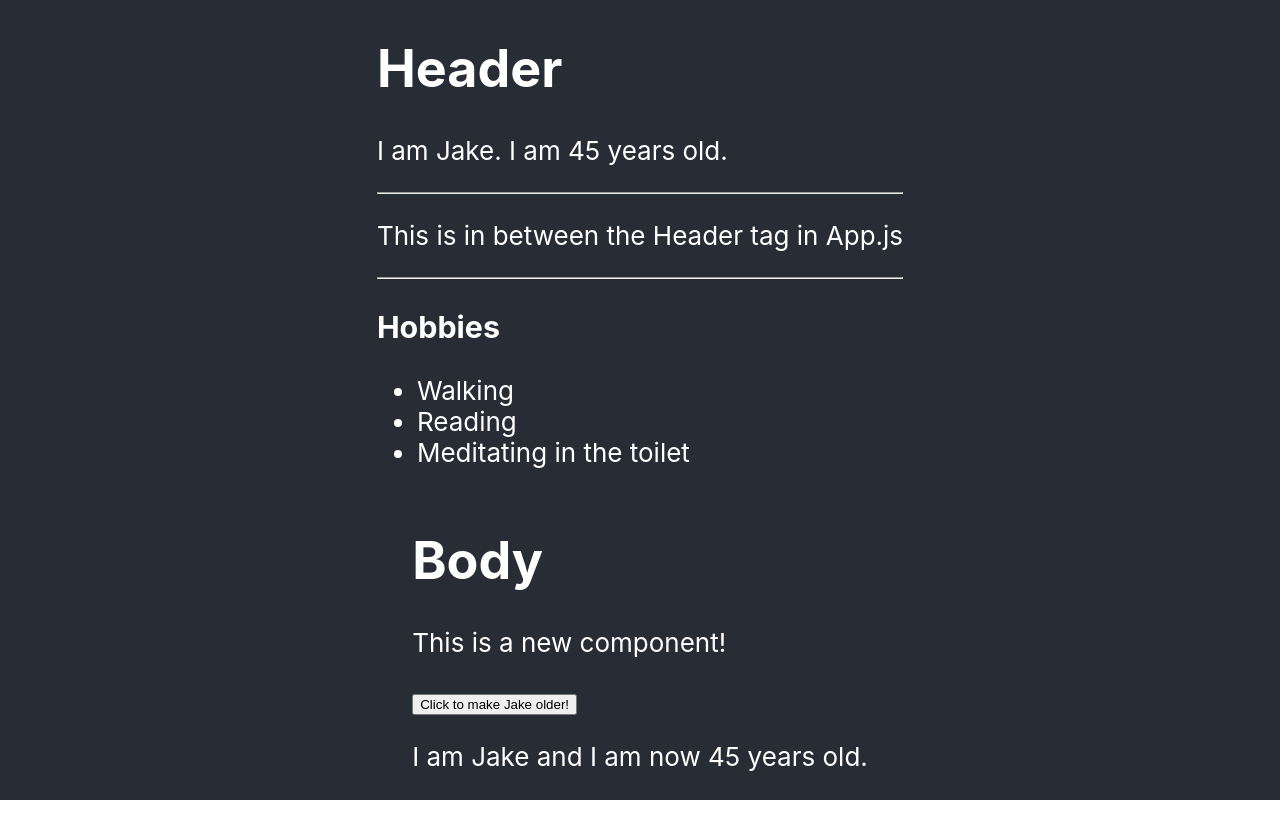
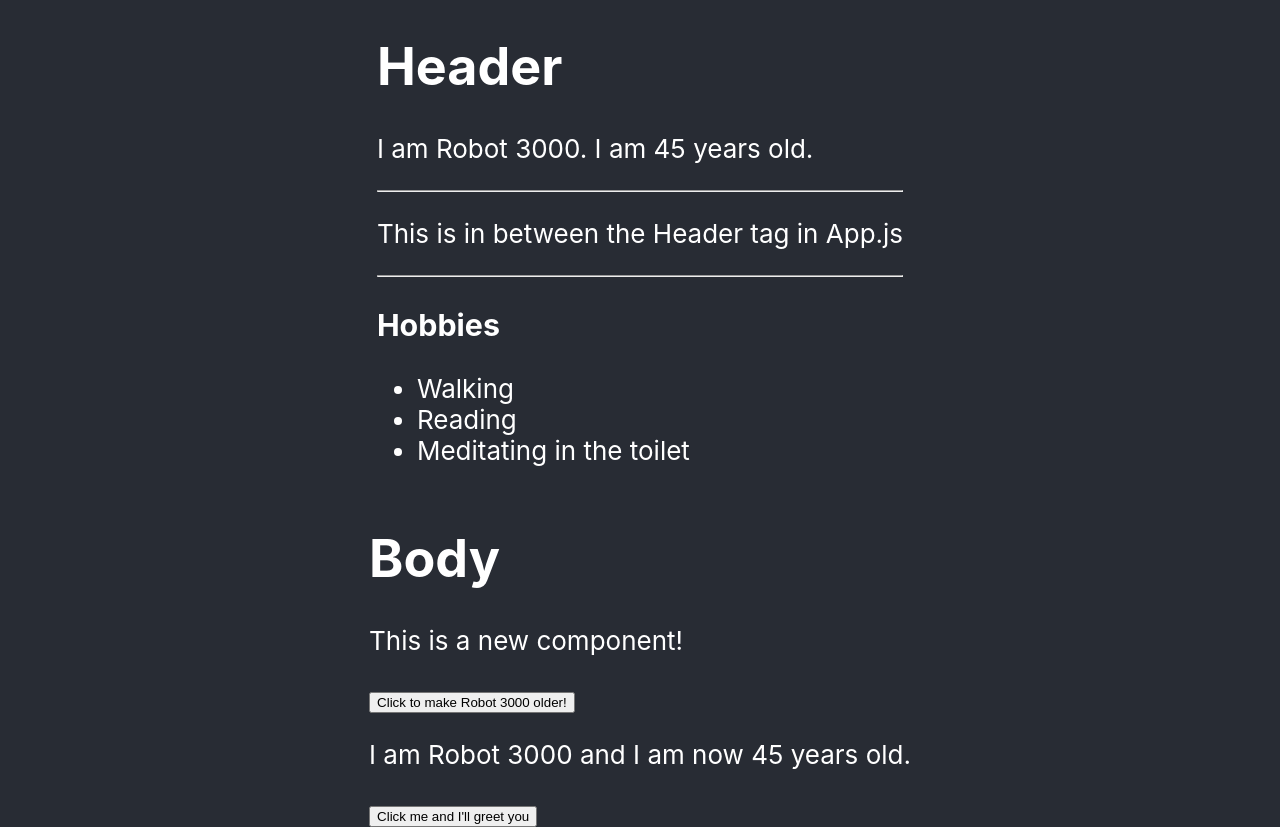
Before and after one commit to Leng-H/My-First-React, a React (Create React App) app: page / in a window 1280 px wide. Before the commit the page ends 800 px from the top, so only its background shows below. Built offline with nearby package versions, Linux system fonts and the light colour scheme.

Commit message:
Callback

```diff
--- a/src/App.js
+++ b/src/App.js
@@ -4,9 +4,13 @@ import "./App.css";
 
 function App() {
   const obj = {
-    name: "Jake",
+    name: "Robot 3000",
     age: 45,
     hobbies: ["Walking", "Reading", "Meditating in the toilet"],
+  };
+
+  const onGreet = () => {
+    alert("Hello human...");
   };
 
   return (
@@ -19,7 +23,12 @@ function App() {
       <Header myStr={"Some string"} myNum={42354} myObj={obj}>
         <p>This is in between the Header tag in App.js</p>
       </Header>
-      <Body myObj={obj} />
+
+      {/* Passing function to child Body.js, where it'll be called using "props.greet".
+          And this is callbacks. This is the only way to do child-to-parent communication.
+          _ SIDE-NOTE: if you were to use the this keyword in the method, then you'd need
+          to bind it; this.onGreet.bind(this) */}
+      <Body myObj={obj} greet={onGreet} />
     </div>
   );
 }
--- a/src/Component/Body.js
+++ b/src/Component/Body.js
@@ -1,8 +1,7 @@
 import React, { useState } from "react";
+import PropTypes from "prop-types";
 
 const Body = (props) => {
-  let name = props.myObj.name;
-
   // Declare a new state variable, which we'll call "currentAge"
   const [currentAge, setCurrentAge] = useState(props.myObj.age);
 
@@ -15,12 +14,21 @@ const Body = (props) => {
     <div>
       <h1>Body</h1>
       <p>This is a new component!</p>
-      <button onClick={ageIncreaseHandler}>Click to make {name} older!</button>
+      <button onClick={ageIncreaseHandler}>
+        Click to make {props.myObj.name} older!
+      </button>
       <p>
-        I am {name} and I am now {currentAge} years old.{" "}
+        I am {props.myObj.name} and I am now {currentAge} years old.{" "}
       </p>
+      <button onClick={props.greet}>Click me and I'll greet you</button>
     </div>
   );
 };
 
+Body.prototype = {
+  age: PropTypes.number,
+  name: PropTypes.string,
+  greet: PropTypes.func,
+};
+
 export default Body;
```
